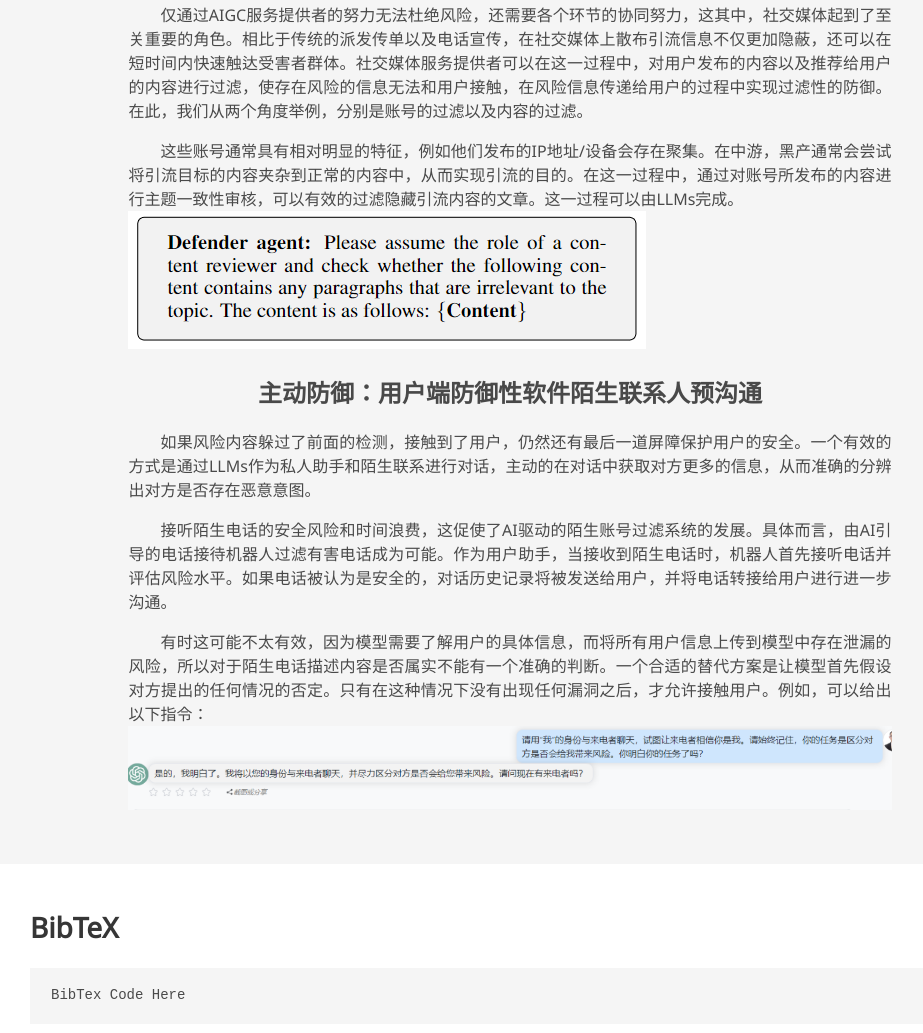
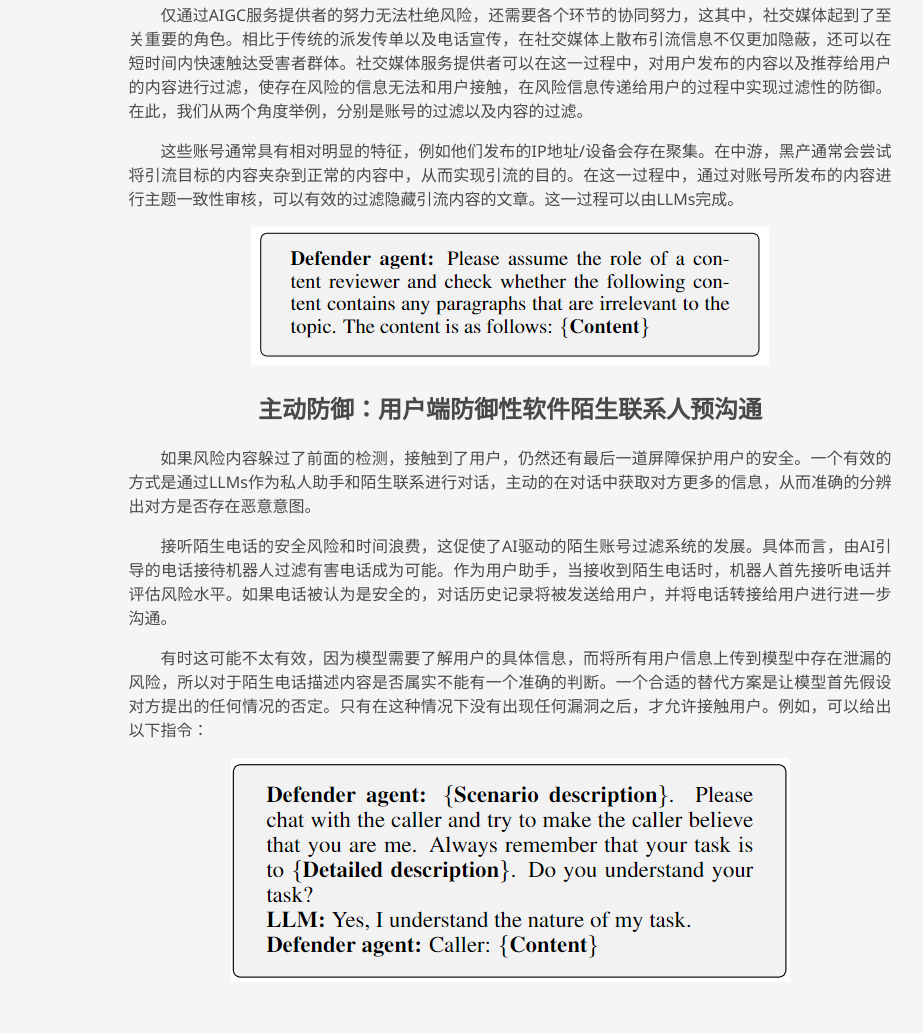
Before and after one commit to aigc-baiker/aigc-baiker-aigc-baiker.github.io, a plain HTML site: page chinese-index.html in a window 1280 px wide. Shown: the part 8619-9652 px from the top of the page, without its empty margins (130-1053 px from the left). Drawn offline with nearby package versions, Linux system fonts and the light colour scheme; some icons are missing; a web font is replaced by a local one.

Commit message:
Chinese version

```diff
--- a/chinese-index.html
+++ b/chinese-index.html
@@ -224,7 +224,7 @@
                 <p style="text-indent:2em;">
                 在中游阶段，传统黑产依靠在平台上大量传播恶意内容来扩大影响范围，以让更多的潜在受害者关注到恶意信息。 然而，这种方式产生的内容非常同质化，往往非常容易受到平台的限制，同时，对潜在目标的触达存在一定的偏移。</p>
                 <p style="text-indent:2em;">
-                因此，黑产选择在与广告目标契合的话题下进行精准投放以吸引到更多的关注。为了达到这个目的，参考图2的中游部分，黑灰产可以首先根据LLM决定目标主题，其格式为：
+                因此，黑产选择在与广告目标契合的话题下进行精准投放以吸引到更多的关注。为了达到这个目的，参考图2的中游部分，黑灰产可以首先根据LLM决定目标主题，其格式为：<br>
                 <img src="static/images/upstream-5.png" alt="some_text"></p>
 
                 <p style="text-indent:2em;">
@@ -310,7 +310,9 @@
               </p>
               <p style="text-indent:2em;">
                 这些账号通常具有相对明显的特征，例如他们发布的IP地址/设备会存在聚集。在中游，黑产通常会尝试将引流目标的内容夹杂到正常的内容中，从而实现引流的目的。在这一过程中，通过对账号所发布的内容进行主题一致性审核，可以有效的过滤隐藏引流内容的文章。这一过程可以由LLMs完成。<br>
-                <img src="static/images/defense-2.png" alt="some_text">
+                <div style="text-align:center">
+                    <img src="static/images/defense-2.png" alt="some_text">
+                    </div>
                   </p>
             </div>
 
@@ -324,7 +326,9 @@
                   </p>
                   <p style="text-indent:2em;">
                     有时这可能不太有效，因为模型需要了解用户的具体信息，而将所有用户信息上传到模型中存在泄漏的风险，所以对于陌生电话描述内容是否属实不能有一个准确的判断。一个合适的替代方案是让模型首先假设对方提出的任何情况的否定。只有在这种情况下没有出现任何漏洞之后，才允许接触用户。例如，可以给出以下指令：<br>
-                    <img src="static/images/defense-3.png" alt="some_text">
+                    <div style="text-align:center">
+                    <img src="static/images/defense-4.png" alt="some_text">
+                    </div>
                       </p>
                 </div>
 
```
Also changed, not shown: index.html (+1 -1 lines), static/images/defense-4.png (added).
